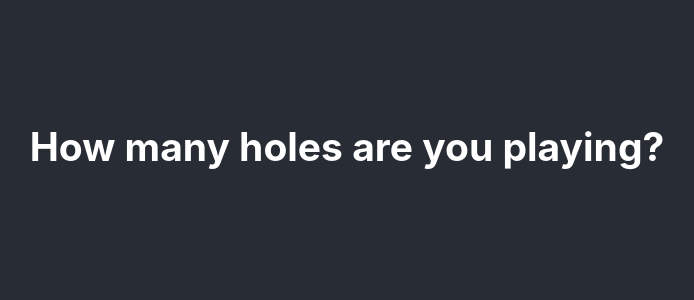
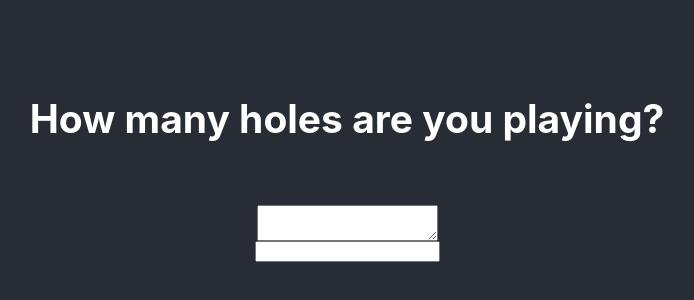
Before and after one commit to MarceloZometaPortafolio/Golf_Project, a React (Create React App) app in the folder golf-web/: page /stroke-count in a window 1280 px wide. Shown: the part 238-538 px from the top of the page, without its empty margins (293-987 px from the left). Built offline with nearby package versions, Linux system fonts and the light colour scheme.

Commit message:
Added inputnumber component and documentation for it

```diff
--- a/golf-web/src/StrokeCount.js
+++ b/golf-web/src/StrokeCount.js
@@ -1,12 +1,27 @@
-import React from "react";
+import React, { useState } from "react";
+import InputNumber from "./components/InputNumber";
 
 function StrokeCount() {
+    const [numberOfHoles, setNumberOfHoles] = useState("");
+
+    const SetNumberOfHoles = (numberFound) => {
+        setNumberOfHoles(numberFound)
+        console.info("Number of holes changed to " + numberOfHoles);
+    }
+
+    // const isValidNumber = event => {
+    //     setNumberOfHoles(event.target.value);
+
+    //     console.info("New value is " + numberOfHoles)
+    // }
 
     return (
         <div className="App">
         <header className="App-header">
             <h2>How many holes are you playing?</h2>
             <br/>
+            <textarea value={numberOfHoles} readOnly={true}/>
+            <InputNumber setFunction={SetNumberOfHoles}/>
         </header>
         </div>
   );
--- /dev/null
+++ b/golf-web/src/components/InputNumber.js
@@ -0,0 +1,30 @@
+
+import React, { useState } from 'react';
+
+/**
+ * Get a number from the user and validates it to be greater than 0
+ * @param {function} setFunction - Parent's function to hold children's data
+ */
+function InputNumber( {setFunction} ) {
+    const [number, setNumber] = useState();
+
+    /**
+     * Validates user input
+     * @param {*} event = data input by user
+     */
+    const isValidNumber = event => {
+        setNumber(event.target.value)
+        if (number > 0) {
+            setFunction(number);
+        }
+        else {
+            console.error("Invalid number. Must be greater than 0");
+        }
+    }
+
+    return(
+        <input type="number" min={1} value={number} onChange={isValidNumber} onBlur={isValidNumber}/>
+    );
+}
+
+export default InputNumber;
```
Lines whose indentation alone changed are shown as unchanged.
